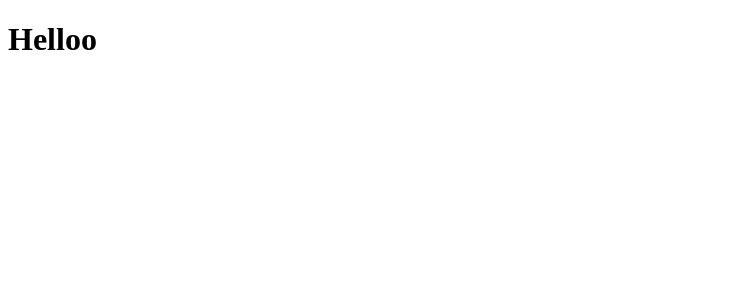
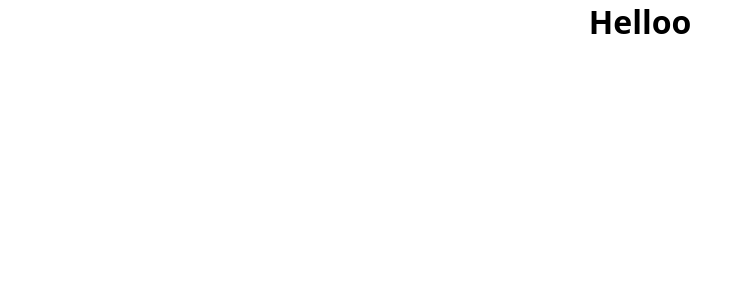
Before and after one commit to turunenv/four-in-a-row, a React (Vite) app: page / in a window 1280 px wide. Shown: the top 300 px of the page, without its empty margins (0-745 px from the left). Built offline with nearby package versions, Linux system fonts and the light colour scheme.

Commit message:
initial global styles

```diff
--- a/src/index.css
+++ b/src/index.css
@@ -0,0 +1,11 @@
+* {
+  font-family: system-ui, -apple-system, BlinkMacSystemFont, 'Segoe UI', Roboto, Oxygen, Ubuntu, Cantarell, 'Open Sans', 'Helvetica Neue', sans-serif;
+  margin: 0;
+  padding: 0;
+}
+
+body {
+  display: flex;
+  justify-content: center;
+  /* font-size: 16px; */
+}
```
